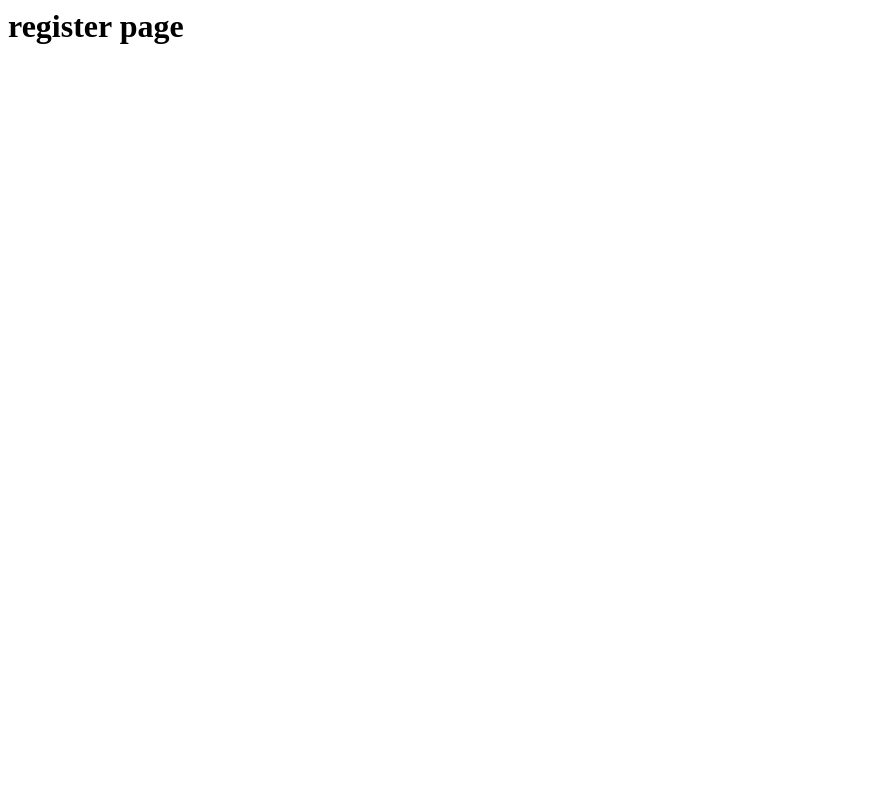
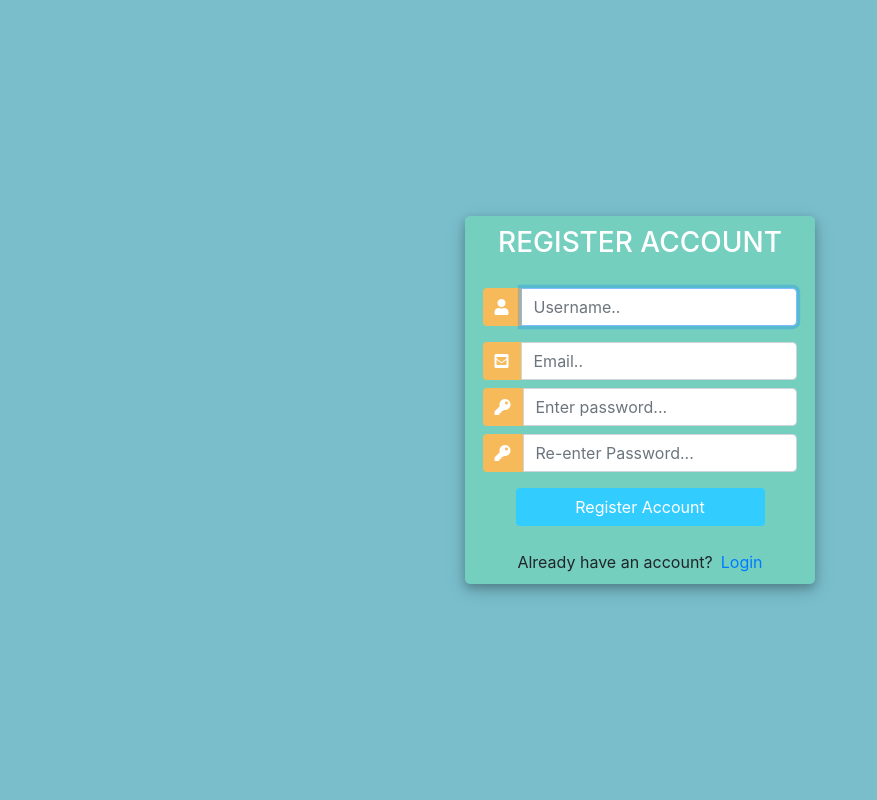
Before and after one commit to rreyes4227/django_web_app, a Django app: page /register/ in a window 1280 px wide. Before the commit the part shown is almost empty. Shown: the whole page, without its empty margins (0-877 px from the left). Run offline with Django 3.2, Linux system fonts and the light colour scheme; some libraries are stand-ins or nearby versions.

Commit message:
register page

```diff
--- a/accounts/forms.py
+++ b/accounts/forms.py
@@ -1,8 +1,18 @@
+from django import forms
 from django.forms import ModelForm
 from .models import Order
+from django.contrib.auth.forms import UserCreationForm
+from django import forms
+from django.contrib.auth.models import User
 
 
 class OrderForm(ModelForm):
     class Meta:
         model = Order
         fields = '__all__'
+
+
+class CreateUserForm(UserCreationForm):
+    class Meta:
+        model = User
+        fields = ['username', 'email', 'password1', 'password2']
--- a/accounts/templates/accounts/register.html
+++ b/accounts/templates/accounts/register.html
@@ -1 +1,146 @@
-<h1> register page </h1>
+<!DOCTYPE html>
+<html>
+
+<head>
+    <title>Login</title>
+    <link rel="stylesheet" href="https://stackpath.bootstrapcdn.com/bootstrap/4.1.3/css/bootstrap.min.css"
+        integrity="sha384-MCw98/SFnGE8fJT3GXwEOngsV7Zt27NXFoaoApmYm81iuXoPkFOJwJ8ERdknLPMO" crossorigin="anonymous">
+    <script src="https://ajax.googleapis.com/ajax/libs/jquery/3.3.1/jquery.min.js"></script>
+    <link rel="stylesheet" href="https://use.fontawesome.com/releases/v5.6.1/css/all.css"
+        integrity="sha384-gfdkjb5BdAXd+lj+gudLWI+BXq4IuLW5IT+brZEZsLFm++aCMlF1V92rMkPaX4PP" crossorigin="anonymous">
+
+    <style>
+        body,
+        html {
+            margin: 0;
+            padding: 0;
+            height: 100%;
+            background: #7abecc !important;
+        }
+
+        .user_card {
+            width: 350px;
+            margin-top: auto;
+            margin-bottom: auto;
+            background: #74cfbf;
+            position: relative;
+            display: flex;
+            justify-content: center;
+            flex-direction: column;
+            padding: 10px;
+            box-shadow: 0 4px 8px 0 rgba(0, 0, 0, 0.2), 0 6px 20px 0 rgba(0, 0, 0, 0.19);
+            -webkit-box-shadow: 0 4px 8px 0 rgba(0, 0, 0, 0.2), 0 6px 20px 0 rgba(0, 0, 0, 0.19);
+            -moz-box-shadow: 0 4px 8px 0 rgba(0, 0, 0, 0.2), 0 6px 20px 0 rgba(0, 0, 0, 0.19);
+            border-radius: 5px;
+
+        }
+
+        .form_container {
+            margin-top: 20px;
+        }
+
+        #form-title {
+            color: #fff;
+        }
+
+        .login_btn {
+            width: 100%;
+            background: #33ccff !important;
+            color: white !important;
+        }
+
+        .login_btn:focus {
+            box-shadow: none !important;
+            outline: 0px !important;
+        }
+
+        .login_container {
+            padding: 0 2rem;
+        }
+
+        .input-group-text {
+            background: #f7ba5b !important;
+            color: white !important;
+            border: 0 !important;
+            border-radius: 0.25rem 0 0 0.25rem !important;
+        }
+
+        .input_user,
+        .input_pass:focus {
+            box-shadow: none !important;
+            outline: 0px !important;
+        }
+    </style>
+
+</head>
+
+<body>
+    <div class="container h-100">
+        <div class="d-flex justify-content-center h-100">
+            <div class="user_card">
+                <div class="d-flex justify-content-center">
+                    <h3 id="form-title">REGISTER ACCOUNT</h3>
+                </div>
+                <div class="d-flex justify-content-center form_container">
+
+                    <form method="POST" action="">
+                        {% csrf_token %}
+                        <div class="input-group mb-3">
+                            <div class="input-group-append">
+                                <span class="input-group-text"><i class="fas fa-user"></i></span>
+                            </div>
+                            {{form.username}}
+                        </div>
+                        <div class="input-group mb-2">
+                            <div class="input-group-append">
+                                <span class="input-group-text"><i class="fas fa-envelope-square"></i></span>
+                            </div>
+                            {{form.email}}
+                        </div>
+                        <div class="input-group mb-2">
+                            <div class="input-group-append">
+                                <span class="input-group-text"><i class="fas fa-key"></i></span>
+                            </div>
+                            {{form.password1}}
+                        </div>
+                        <div class="input-group mb-2">
+                            <div class="input-group-append">
+                                <span class="input-group-text"><i class="fas fa-key"></i></span>
+                            </div>
+                            {{form.password2}}
+                        </div>
+
+                        <div class="d-flex justify-content-center mt-3 login_container">
+                            <input class="btn login_btn" type="submit" value="Register Account">
+                        </div>
+                    </form>
+                </div>
+
+                <div class="mt-4">
+                    <div class="d-flex justify-content-center links">
+                        Already have an account? <a href="{% url 'login' %}" class="ml-2">Login</a>
+                    </div>
+                </div>
+            </div>
+        </div>
+    </div>
+    <script>
+        /* Because i didnt set placeholder values in forms.py they will be set here using vanilla Javascript
+//We start indexing at one because CSRF_token is considered and input field
+*/
+
+        //Query All input fields
+        var form_fields = document.getElementsByTagName('input')
+        form_fields[1].placeholder = 'Username..';
+        form_fields[2].placeholder = 'Email..';
+        form_fields[3].placeholder = 'Enter password...';
+        form_fields[4].placeholder = 'Re-enter Password...';
+
+
+        for (var field in form_fields) {
+            form_fields[field].className += ' form-control'
+        }
+    </script>
+</body>
+
+</html>
--- a/accounts/urls.py
+++ b/accounts/urls.py
@@ -2,8 +2,8 @@ from django.urls import path
 from accounts import views
 
 urlpatterns = [
-    path('register/', views.registerPage, name="register_page"),
-    path('login/', views.loginPage, name="login_page"),
+    path('register/', views.registerPage, name="register"),
+    path('login/', views.loginPage, name="login"),
 
     path('', views.home, name="home"),
     path('products/', views.products, name='products'),
--- a/accounts/views.py
+++ b/accounts/views.py
@@ -1,13 +1,21 @@
 from django.shortcuts import render, redirect
 from django.http import HttpResponse
 from django.forms import inlineformset_factory
+from django.contrib.auth.forms import UserCreationForm
 from .models import *
-from .forms import OrderForm
+from .forms import OrderForm, CreateUserForm
 from .filters import OrderFilter
 
 
 def registerPage(request):
-    context = {}
+    form = CreateUserForm()
+
+    if request.method == "POST":
+        form = CreateUserForm(request.POST)
+        if form.is_valid():
+            form.save()
+
+    context = {'form': form}
     return render(request, 'accounts/register.html', context)
 
 
```
Also changed, not shown: db.sqlite3.
